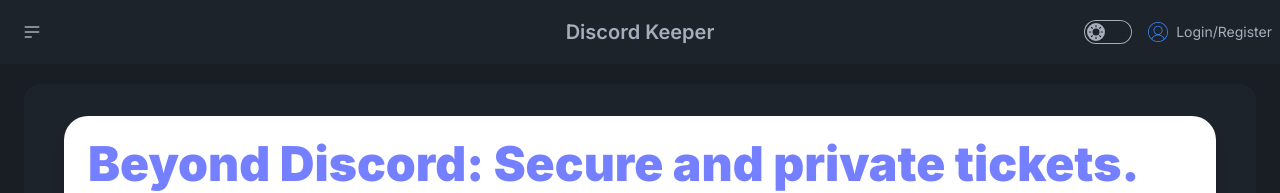
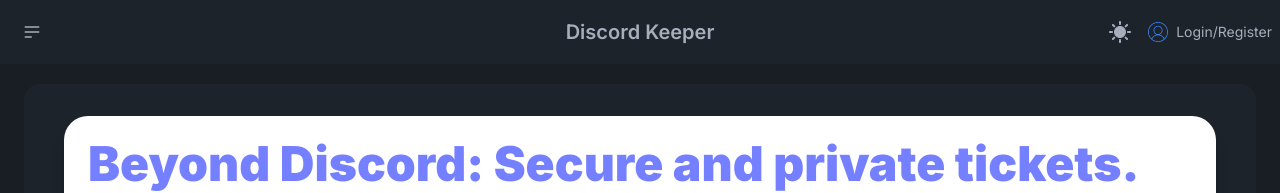
Before and after one commit to xloyb/MyHelpDesk, a Next.js app in the folder DiscordKeeper/: page / in a window 1280 px wide. Shown: the top 193 px of the page. Built offline with nearby package versions, Linux system fonts and the light colour scheme; no server answers.

Commit message:
change toggle

```diff
--- a/DiscordKeeper/src/components/ThemeToggle.tsx
+++ b/DiscordKeeper/src/components/ThemeToggle.tsx
@@ -1,5 +1,77 @@
+// "use client"
+// import React, { useEffect, useState } from "react";
+
+// const ThemeToggle = () => {
+//   const [theme, setTheme] = useState("dark");
+
+//   useEffect(() => {
+//     const savedTheme = localStorage.getItem("theme");
+//     if (savedTheme) {
+//       setTheme(savedTheme);
+//     }
+//   }, []);
+
+//   const toggleTheme = () => {
+//     const newTheme = theme === "light" ? "dark" : "light";
+//     setTheme(newTheme);
+
+//     localStorage.setItem("theme", newTheme);
+
+//     document.documentElement.setAttribute("data-theme", newTheme);
+//   };
+
+//   useEffect(() => {
+//     document.documentElement.setAttribute("data-theme", theme);
+//   }, [theme]);
+
+//   return (
+//     <label className="cursor-pointer grid place-items-center mr-4">
+//       <input
+//         type="checkbox"
+//         checked={theme === "light"}
+//         className="toggle theme-controller bg-base-content row-start-1 col-start-1 col-span-2"
+//         onChange={toggleTheme}
+//       />
+//       <svg
+//         className="col-start-1 row-start-1 stroke-base-100 fill-base-100"
+//         xmlns="http://www.w3.org/2000/svg"
+//         width="14"
+//         height="14"
+//         viewBox="0 0 24 24"
+//         fill="none"
+//         stroke="currentColor"
+//         strokeWidth="2"
+//         strokeLinecap="round"
+//         strokeLinejoin="round"
+//       >
+//         <circle cx="12" cy="12" r="5" />
+//         <path d="M12 1v2M12 21v2M4.2 4.2l1.4 1.4M18.4 18.4l1.4 1.4M1 12h2M21 12h2M4.2 19.8l1.4-1.4M18.4 5.6l1.4-1.4" />
+//       </svg>
+//       <svg
+//         className="col-start-2 row-start-1 stroke-base-100 fill-base-100"
+//         xmlns="http://www.w3.org/2000/svg"
+//         width="14"
+//         height="14"
+//         viewBox="0 0 24 24"
+//         fill="none"
+//         stroke="currentColor"
+//         strokeWidth="2"
+//         strokeLinecap="round"
+//         strokeLinejoin="round"
+//       >
+//         <path d="M21 12.79A9 9 0 1 1 11.21 3 7 7 0 0 0 21 12.79z"></path>
+//       </svg>
+//     </label>
+//   );
+// };
+
+// export default ThemeToggle;
+
+
 "use client"
 import React, { useEffect, useState } from "react";
+import { FaMoon } from "react-icons/fa";
+import { MdSunny } from "react-icons/md";
 
 const ThemeToggle = () => {
   const [theme, setTheme] = useState("dark");
@@ -25,43 +97,13 @@ const ThemeToggle = () => {
   }, [theme]);
 
   return (
-    <label className="cursor-pointer grid place-items-center mr-4">
-      <input
-        type="checkbox"
-        checked={theme === "light"}
-        className="toggle theme-controller bg-base-content row-start-1 col-start-1 col-span-2"
-        onChange={toggleTheme}
-      />
-      <svg
-        className="col-start-1 row-start-1 stroke-base-100 fill-base-100"
-        xmlns="http://www.w3.org/2000/svg"
-        width="14"
-        height="14"
-        viewBox="0 0 24 24"
-        fill="none"
-        stroke="currentColor"
-        strokeWidth="2"
-        strokeLinecap="round"
-        strokeLinejoin="round"
-      >
-        <circle cx="12" cy="12" r="5" />
-        <path d="M12 1v2M12 21v2M4.2 4.2l1.4 1.4M18.4 18.4l1.4 1.4M1 12h2M21 12h2M4.2 19.8l1.4-1.4M18.4 5.6l1.4-1.4" />
-      </svg>
-      <svg
-        className="col-start-2 row-start-1 stroke-base-100 fill-base-100"
-        xmlns="http://www.w3.org/2000/svg"
-        width="14"
-        height="14"
-        viewBox="0 0 24 24"
-        fill="none"
-        stroke="currentColor"
-        strokeWidth="2"
-        strokeLinecap="round"
-        strokeLinejoin="round"
-      >
-        <path d="M21 12.79A9 9 0 1 1 11.21 3 7 7 0 0 0 21 12.79z"></path>
-      </svg>
-    </label>
+    <div className="cursor-pointer grid place-items-center mr-4" onClick={toggleTheme}>
+      {theme === "dark" ? (
+        <MdSunny className="" size={24} />
+      ) : (
+        <FaMoon className="" size={24} />
+      )}
+    </div>
   );
 };
 
```
